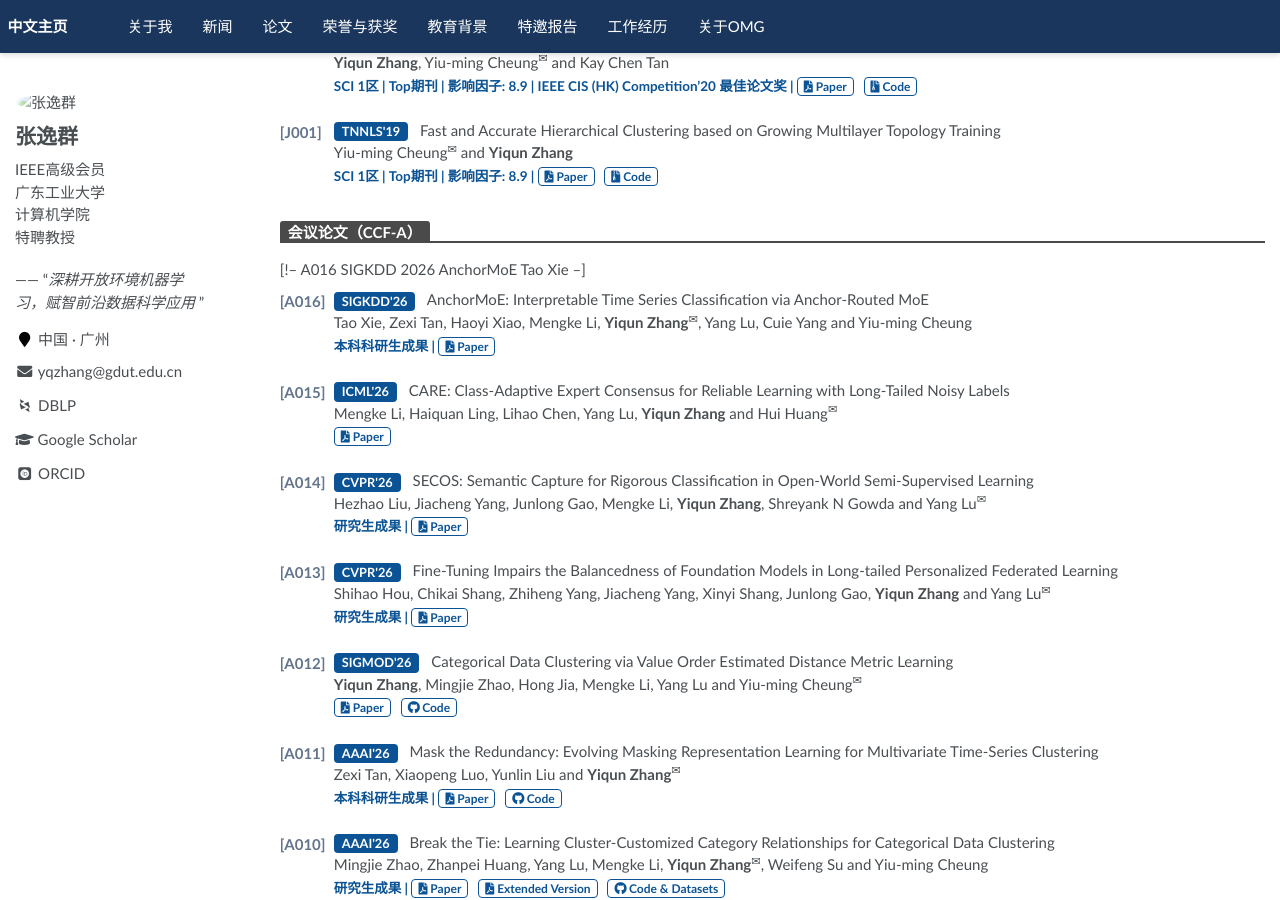
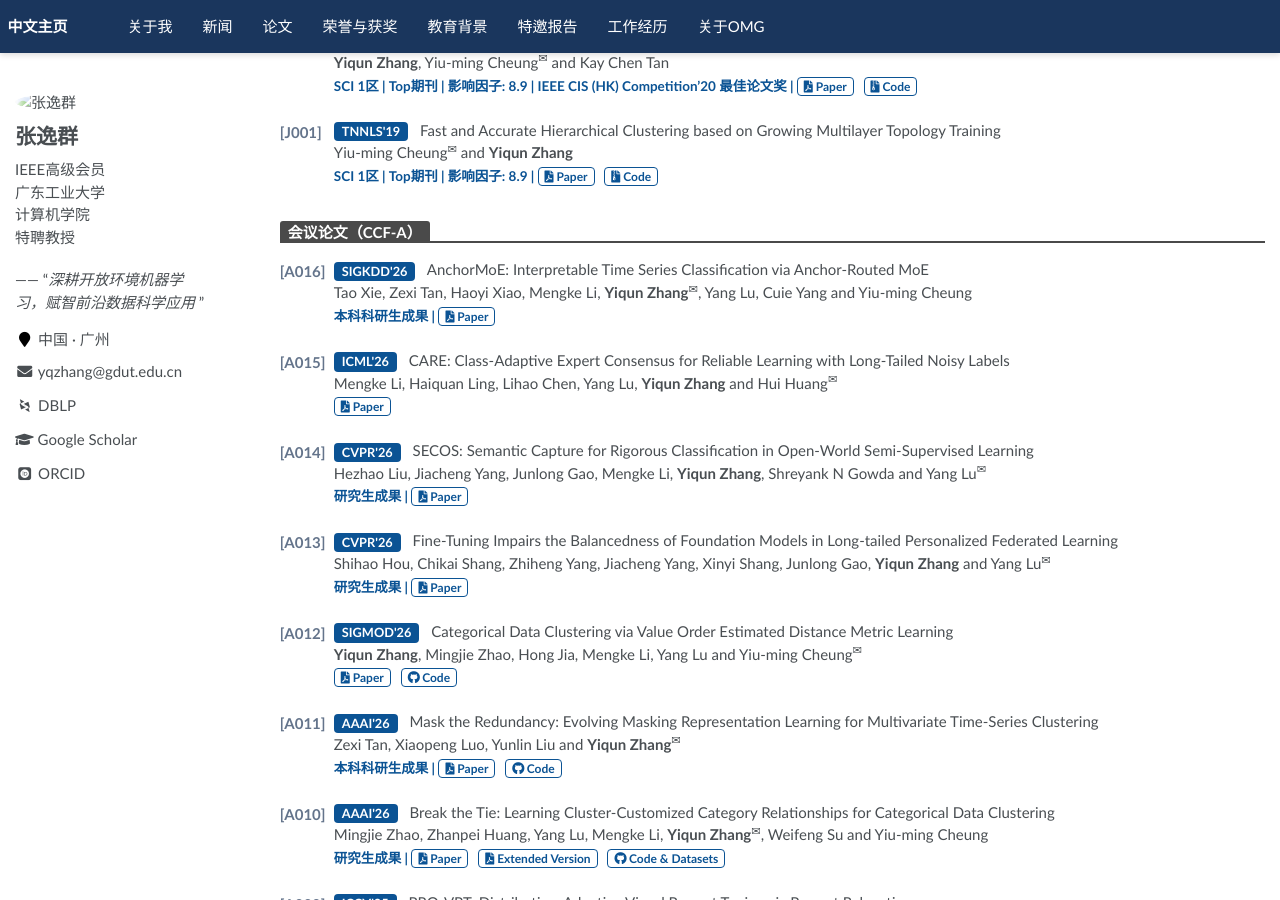
Before and after one commit to yqzhang-Zz/zh-publications, a Jekyll site: the page built from _pages/about.md, in a window 1280 px wide and 900 px high, scrolled down 2179 px. Built offline with Jekyll 4.4.1, drawn with Linux system fonts in a browser that asks for light colours; some web fonts are replaced; a script that is not in the unit is left out; comment, search, counter and statistics services are not loaded.

Commit message:
Update about.md

```diff
--- a/_pages/about.md
+++ b/_pages/about.md
@@ -276,7 +276,7 @@ redirect_from:
   <div style="flex-grow: 1; height: 2px; background-color: #4a4a4a;"></div>
 </div>
 
-[!-- A016 SIGKDD 2026 AnchorMoE Tao Xie --]
+<!-- A016 SIGKDD 2026 AnchorMoE Tao Xie -->
 <div style="display: flex; margin-bottom: 1.5em; text-align: left;">
   <div style="flex: 0 0 3.6em; color: #64748b; font-weight: bold; font-size: 1em; padding-top: 2px;">[A016]</div>
   <div style="flex: 1;">
```
